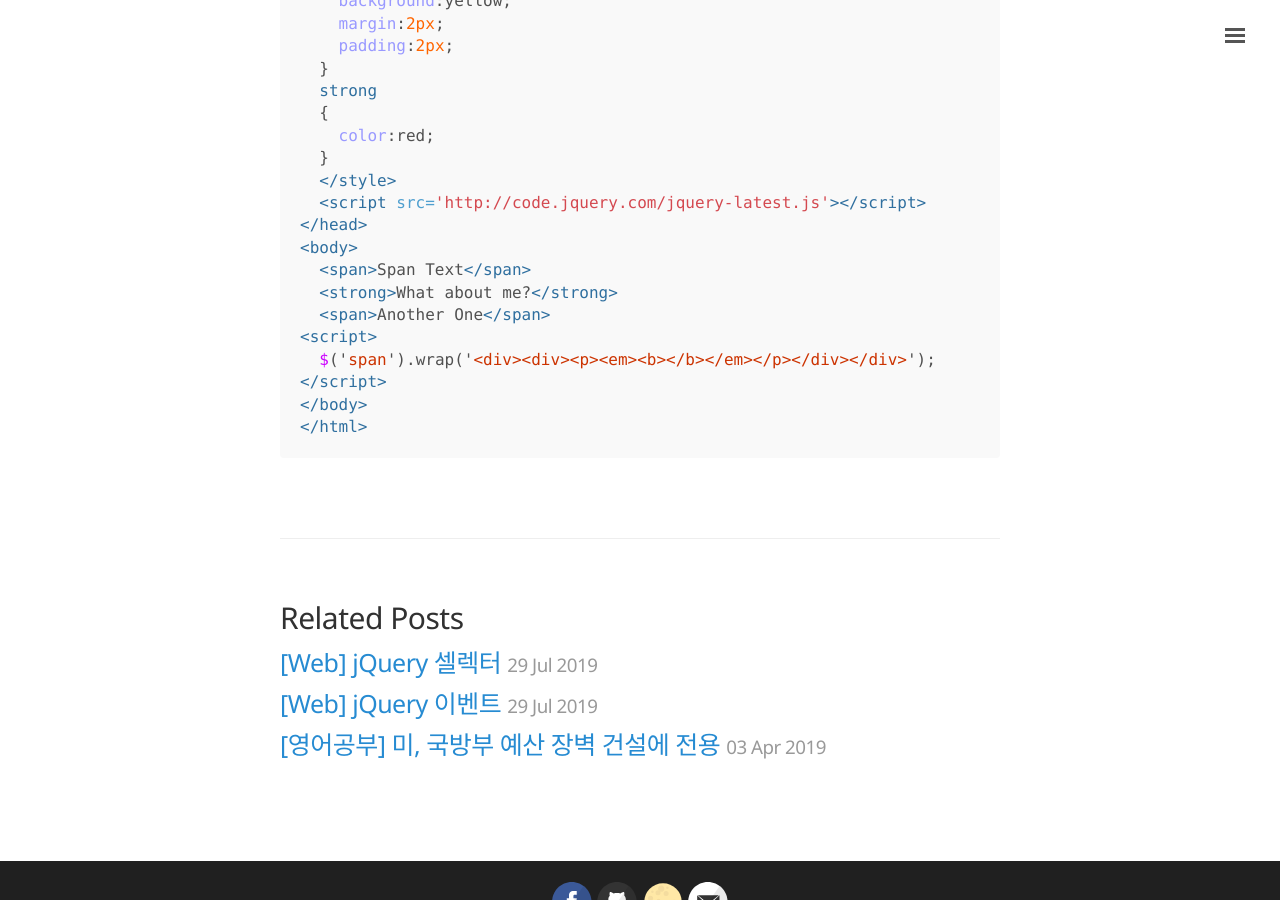
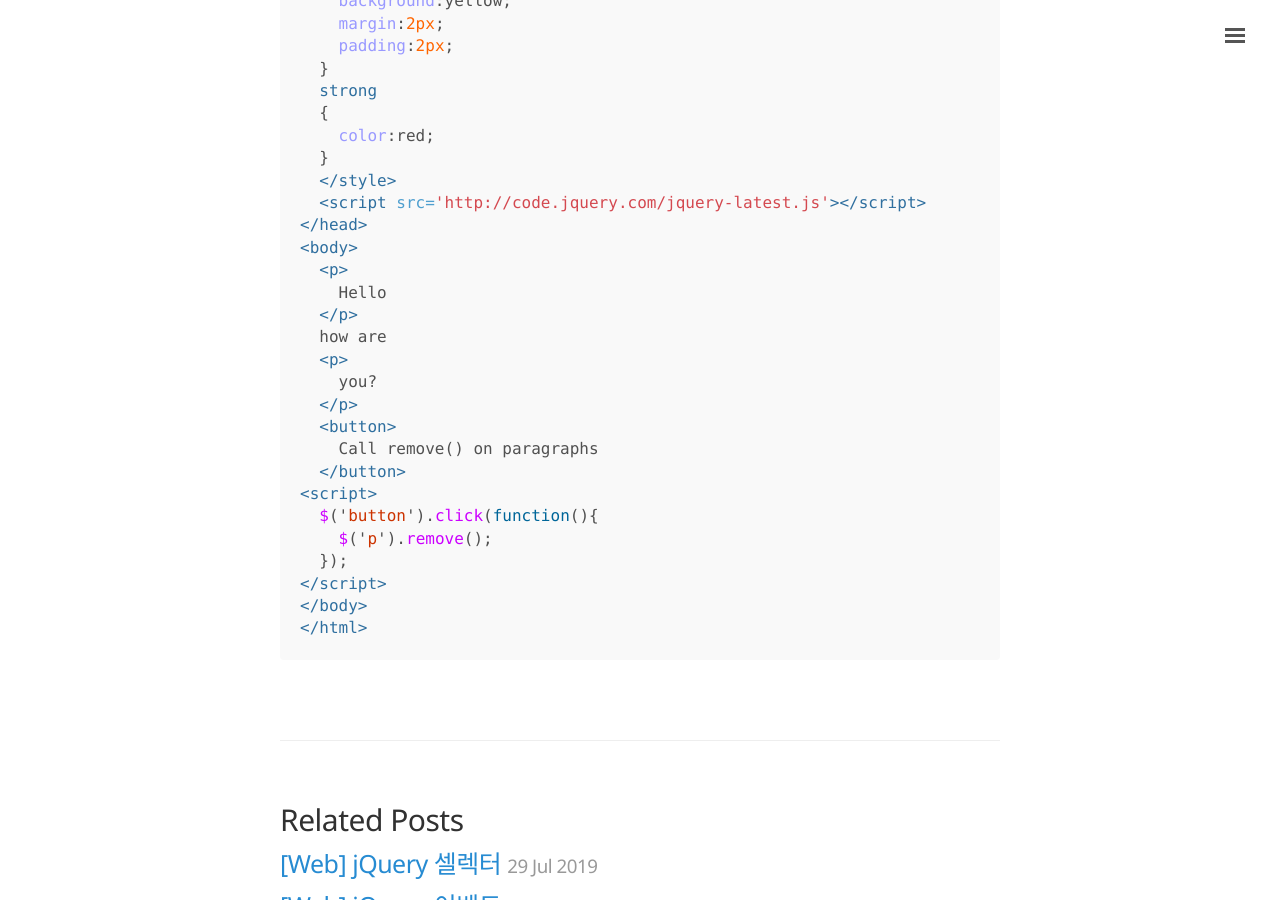
Before and after one commit to Kor-Karll/Kor-Karll.github.io, a Jekyll site: the page built from _posts/2019-08-01-JQuery-Element.md, in a window 1280 px wide and 900 px high, scrolled down 2854 px. Built offline with Jekyll 4.4.1, drawn with Linux system fonts in a browser that asks for light colours; comment, search, counter and statistics services are not loaded.

Commit message:
jQuery 엘리먼트 제어

```diff
--- a/_posts/2019-08-01-JQuery-Element.md
+++ b/_posts/2019-08-01-JQuery-Element.md
@@ -132,11 +132,20 @@ sitemap :
   <script src='http://code.jquery.com/jquery-latest.js'></script>
 </head>
 <body>
-  <span>Span Text</span>
-  <strong>What about me?</strong>
-  <span>Another One</span>
+  <p>
+    Hello
+  </p>
+  how are
+  <p>
+    you?
+  </p>
+  <button>
+    Call remove() on paragraphs
+  </button>
 <script>
-  $('span').wrap('<div><div><p><em><b></b></em></p></div></div>');
+  $('button').click(function(){
+    $('p').remove();
+  });
 </script>
 </body>
 </html>
```
